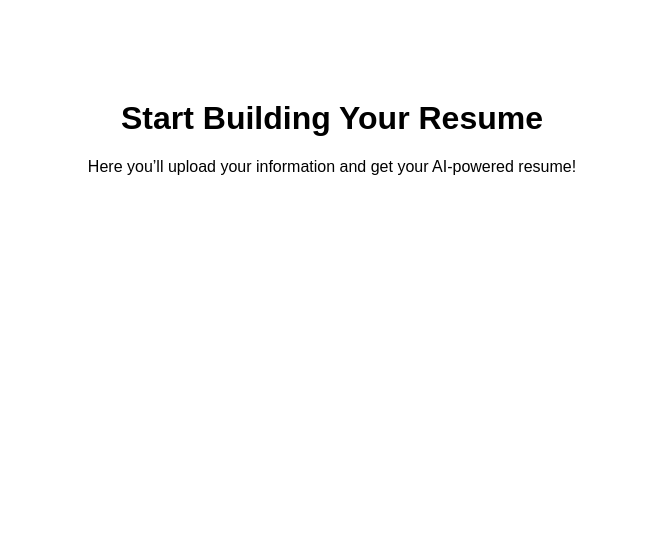
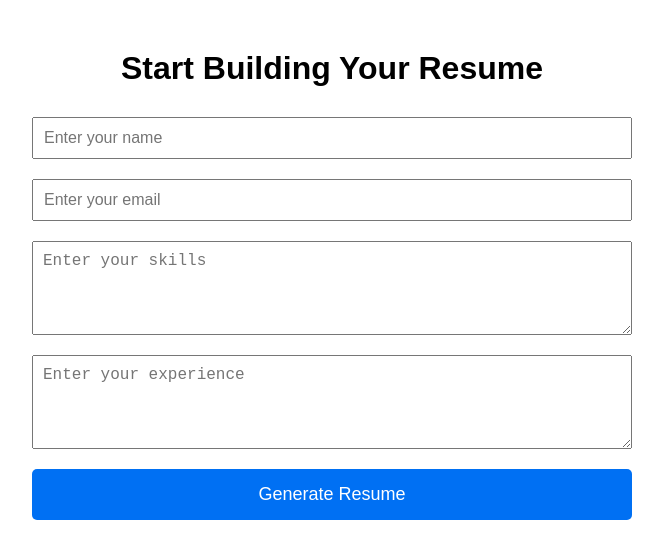
Before and after one commit to suatte/ai-resume-pro, a React (Create React App) app: page /build-resume in a window 1280 px wide. Shown: the top 558 px of the page, without its empty margins (308-971 px from the left). Built offline with nearby package versions, Linux system fonts and the light colour scheme; the HTML template or start-up script is replaced by a standard one.

Commit message:
Update BuildResume.js

```diff
--- a/src/BuildResume.js
+++ b/src/BuildResume.js
@@ -1,10 +1,84 @@
-import React from 'react';
+import React, { useState } from 'react';
 
 function BuildResume() {
+  const [name, setName] = useState('');
+  const [email, setEmail] = useState('');
+  const [skills, setSkills] = useState('');
+  const [experience, setExperience] = useState('');
+  const [resume, setResume] = useState('');
+
+  const handleGenerate = () => {
+    // Fake AI Resume generator (for now)
+    const generatedResume = `
+      Name: ${name}
+      Email: ${email}
+
+      Skills:
+      ${skills}
+
+      Experience:
+      ${experience}
+
+      -- Generated by AI Resume Pro --
+    `;
+    setResume(generatedResume);
+  };
+
   return (
-    <div style={{ textAlign: 'center', marginTop: '100px', fontFamily: 'Arial, sans-serif' }}>
-      <h1>Start Building Your Resume</h1>
-      <p>Here you’ll upload your information and get your AI-powered resume!</p>
+    <div style={{ maxWidth: '600px', margin: '50px auto', fontFamily: 'Arial, sans-serif' }}>
+      <h1 style={{ textAlign: 'center' }}>Start Building Your Resume</h1>
+
+      <div style={{ display: 'flex', flexDirection: 'column', gap: '20px', marginTop: '30px' }}>
+        <input
+          type="text"
+          placeholder="Enter your name"
+          value={name}
+          onChange={(e) => setName(e.target.value)}
+          style={{ padding: '10px', fontSize: '16px' }}
+        />
+        <input
+          type="email"
+          placeholder="Enter your email"
+          value={email}
+          onChange={(e) => setEmail(e.target.value)}
+          style={{ padding: '10px', fontSize: '16px' }}
+        />
+        <textarea
+          placeholder="Enter your skills"
+          value={skills}
+          onChange={(e) => setSkills(e.target.value)}
+          rows="4"
+          style={{ padding: '10px', fontSize: '16px' }}
+        />
+        <textarea
+          placeholder="Enter your experience"
+          value={experience}
+          onChange={(e) => setExperience(e.target.value)}
+          rows="4"
+          style={{ padding: '10px', fontSize: '16px' }}
+        />
+        <button
+          onClick={handleGenerate}
+          style={{
+            padding: '15px',
+            backgroundColor: '#0070f3',
+            color: 'white',
+            border: 'none',
+            fontSize: '18px',
+            cursor: 'pointer',
+            borderRadius: '5px'
+          }}
+        >
+          Generate Resume
+        </button>
+      </div>
+
+      {resume && (
+        <div style={{ marginTop: '40px', backgroundColor: '#f7f7f7', padding: '20px', borderRadius: '10px' }}>
+          <h2>Generated Resume:</h2>
+          <pre>{resume}</pre>
+        </div>
+      )}
     </div>
   );
 }
```
